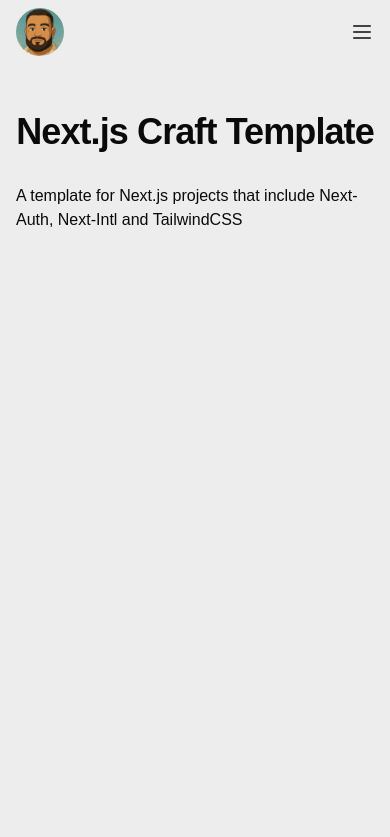
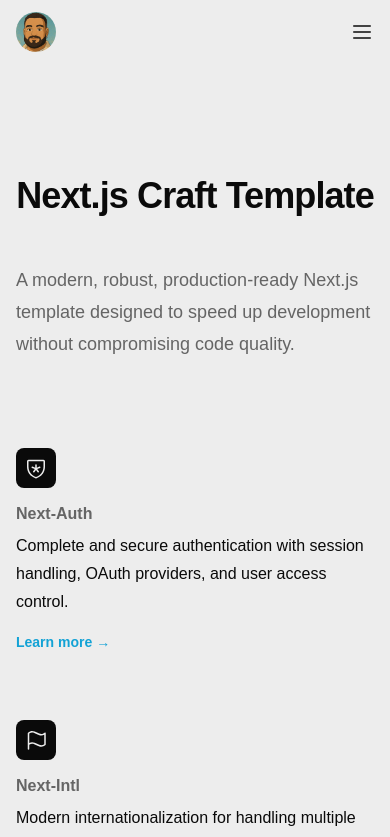
Before and after one commit to William-Louis-Louisy/nextjs-craft-template, a Next.js app: page /en in a window 390 px wide. Shown: the top 837 px of the page. Built offline with nearby package versions, Linux system fonts and the light colour scheme; no server answers.

Commit message:
homepage updated

```diff
--- a/src/app/[locale]/layout.tsx
+++ b/src/app/[locale]/layout.tsx
@@ -1,14 +1,14 @@
-import "@/app/globals.css";
-import type { Metadata } from "next";
-import { notFound } from "next/navigation";
-import { routing } from "../../i18n/routing";
-import { hasLocale } from "next-intl";
-import Providers from "../providers";
+import '@/app/globals.css';
+import type { Metadata } from 'next';
+import Providers from '../providers';
+import { hasLocale } from 'next-intl';
+import { notFound } from 'next/navigation';
+import { routing } from '../../i18n/routing';
+import MainShell from '@/components/commons/MainShell';
 
 export const metadata: Metadata = {
-  title: "Next.js Craft Template",
-  description:
-    "A template for Next.js projects that include Next-Auth, Next-Intl and TailwindCSS",
+  title: 'Next.js Craft Template',
+  description: 'A template for Next.js projects that include Next-Auth, Next-Intl and TailwindCSS',
 };
 
 export default async function LocaleLayout({
@@ -33,9 +33,9 @@
 
   return (
     <html lang={locale} suppressHydrationWarning>
-      <body>
+      <body className={`antialiased`}>
         <Providers locale={locale} messages={messages}>
-          {children}
+          <MainShell>{children}</MainShell>
         </Providers>
       </body>
     </html>
--- a/src/app/[locale]/page.tsx
+++ b/src/app/[locale]/page.tsx
@@ -1,12 +1,73 @@
-import MaxWidthWrapper from "@/components/commons/MaxWidthWrapper";
-import { useTranslations } from "next-intl";
+import { useTranslations, useLocale } from 'next-intl';
+import MaxWidthWrapper from '@/components/commons/MaxWidthWrapper';
+import { FileCssIcon, FlagIcon, ShieldStarIcon } from '@phosphor-icons/react/dist/ssr';
+
+const features = [
+  {
+    name: 'Next-Auth',
+    description: {
+      en: 'Complete and secure authentication with session handling, OAuth providers, and user access control.',
+      fr: "Authentification complète et sécurisée avec gestion des sessions, fournisseurs OAuth et contrôle d'accès utilisateur.",
+    },
+    href: 'https://next-auth.js.org/',
+    icon: ShieldStarIcon,
+  },
+  {
+    name: 'Next-Intl',
+    description: {
+      en: 'Modern internationalization for handling multiple languages, locale formats, and translated content.',
+      fr: 'Internationalisation moderne pour gérer plusieurs langues, formats de locale et contenu traduit.',
+    },
+    href: 'https://next-intl.dev/',
+    icon: FlagIcon,
+  },
+  {
+    name: 'TailwindCSS',
+    description: {
+      en: 'Utility-first CSS framework to build modern, consistent, and responsive interfaces quickly.',
+      fr: 'Framework CSS utility-first pour créer rapidement des interfaces modernes, cohérentes et responsives.',
+    },
+    href: 'https://tailwindcss.com/',
+    icon: FileCssIcon,
+  },
+];
 
 export default function HomePage() {
-  const t = useTranslations("HomePage");
+  const locale = useLocale();
+  const t = useTranslations('HomePage');
+
   return (
-    <MaxWidthWrapper className="flex flex-col items-center gap-8 mt-16 py-12">
-      <h1>{t("title")}</h1>
-      <p>{t("description")}</p>
+    <MaxWidthWrapper className="mt-16 flex flex-col items-center gap-6 py-12">
+      <h2>{t('title')}</h2>
+      <p className="text-foreground/60 mt-6 text-lg/8">{t('description')}</p>
+
+      <div className="mx-auto mt-16 max-w-2xl sm:mt-20 lg:mt-24 lg:max-w-none">
+        <dl className="grid max-w-xl grid-cols-1 gap-x-8 gap-y-16 lg:max-w-none lg:grid-cols-3">
+          {features.map((feature) => (
+            <div key={feature.name} className="flex flex-col">
+              <dt className="text-foreground/60 text-base/7 font-semibold">
+                <div className="bg-foreground mb-3 flex size-10 items-center justify-center rounded-lg">
+                  <feature.icon aria-hidden="true" className="text-background size-6" />
+                </div>
+                {feature.name}
+              </dt>
+              <dd className="text-foreground mt-1 flex flex-auto flex-col text-base/7">
+                <p className="flex-auto">{feature.description[locale as 'en' | 'fr']}</p>
+                <p className="mt-3">
+                  <a
+                    target="_blank"
+                    href={feature.href}
+                    rel="noopener noreferrer"
+                    className="text-accent text-sm/6 font-semibold"
+                  >
+                    {t('learnMore')} <span aria-hidden="true">→</span>
+                  </a>
+                </p>
+              </dd>
+            </div>
+          ))}
+        </dl>
+      </div>
     </MaxWidthWrapper>
   );
 }
--- a/src/app/globals.css
+++ b/src/app/globals.css
@@ -1,8 +1,9 @@
-@import "tailwindcss";
+@import 'tailwindcss';
 
 @theme {
   --color-background: var(--background);
   --color-foreground: var(--foreground);
+  --color-accent: var(--accent);
   --color-alternative: var(--alternative);
   --color-element: var(--element);
   --color-moon: var(--moon);
@@ -14,13 +15,14 @@
 :root {
   --background: oklch(94.61% 0 0);
   --foreground: oklch(14.48% 0 0);
+  --accent: oklch(66.9% 0.13 230);
   --alternative: oklch(34.48% 0 0);
   --element: oklch(84.52% 0 0);
   --header-h: 4rem;
   --page-min-h: calc(100dvh - var(--header-h));
 }
 
-html[data-theme="dark"] {
+html[data-theme='dark'] {
   --background: oklch(14.48% 0 0);
   --foreground: oklch(94.61% 0 0);
   --alternative: oklch(74.61% 0 0);
@@ -29,7 +31,7 @@
   color-scheme: dark;
 }
 
-html[data-theme="light"] {
+html[data-theme='light'] {
   --background: oklch(94.61% 0 0);
   --foreground: oklch(14.48% 0 0);
   --alternative: oklch(34.48% 0 0);
@@ -62,6 +64,6 @@
   text-decoration: none;
 }
 
-h1 {
-  @apply text-4xl font-bold tracking-tight sm:text-6xl;
+h2 {
+  @apply text-foreground text-4xl font-semibold tracking-tight text-pretty sm:text-5xl;
 }
--- a/src/components/commons/Logo.tsx
+++ b/src/components/commons/Logo.tsx
@@ -1,14 +1,13 @@
-import { Link } from "@/i18n/navigation";
-import Image from "next/image";
-import React from "react";
+import Image from 'next/image';
+import { Link } from '@/i18n/navigation';
 
 export default function Logo() {
   return (
-    <Link href={"/"} className="inline-flex items-center gap-4">
-      <div className="relative size-12 rounded-full overflow-hidden">
-        <Image src="/bakerscript.png" alt="logo" fill />
+    <Link href={'/'} className="inline-flex items-center gap-4">
+      <div className="relative size-10 overflow-hidden rounded-full">
+        <Image src="/bakerscript.png" alt="logo" fill sizes="(max-width: 768px) 100vw, 50vw" />
       </div>
-      <span className="text-2xl font-black hidden md:inline">BakerScript</span>
+      <span className="hidden text-xl font-black md:inline">BakerScript</span>
     </Link>
   );
 }
--- /dev/null
+++ b/src/components/commons/MainShell.tsx
@@ -0,0 +1,22 @@
+'use client';
+
+import { useSelectedLayoutSegments } from 'next/navigation';
+import Footer from '../navigation/Footer';
+
+export default function MainShell({ children }: { children: React.ReactNode }) {
+  const segments = useSelectedLayoutSegments();
+  const isHome = segments.length === 0;
+  const hideFooter = segments[0] === 'admin';
+
+  return (
+    <div className={`flex min-h-dvh flex-col ${isHome ? '' : 'pt-16'}`}>
+      <main className="flex-1">{children}</main>
+
+      {!hideFooter && (
+        <div className={isHome ? 'snap-start' : ''}>
+          <Footer />
+        </div>
+      )}
+    </div>
+  );
+}
--- a/src/components/commons/ThemeToggle.tsx
+++ b/src/components/commons/ThemeToggle.tsx
@@ -1,36 +1,27 @@
-"use client";
+'use client';
 
-import { useTheme } from "next-themes";
-import { useEffect, useState } from "react";
-import { Moon, Sun } from "@phosphor-icons/react";
-import { useTranslations } from "next-intl";
+import { useTheme } from 'next-themes';
+import { useTranslations } from 'next-intl';
+import { MoonIcon, SunIcon } from '@phosphor-icons/react';
 
 export default function ThemeToggle() {
-  const t = useTranslations("ThemeToggle");
+  const t = useTranslations('ThemeToggle');
   const { setTheme, resolvedTheme } = useTheme();
-  const [mounted, setMounted] = useState(false);
-
-  // When mounted on client, now we can show the UI
-  useEffect(() => setMounted(true), []);
-
-  if (!mounted) return null;
 
   const toggleTheme = () => {
-    setTheme(resolvedTheme === "light" ? "dark" : "light");
+    setTheme(resolvedTheme === 'dark' ? 'light' : 'dark');
   };
 
   return (
     <button
-      className="cursor-pointer bg-element rounded-full p-2"
+      type="button"
+      className="bg-element relative inline-flex size-10 cursor-pointer items-center justify-center rounded-full p-2"
       onClick={toggleTheme}
-      aria-label={t("label")}
-      title={resolvedTheme === "dark" ? t("light") : t("dark")}
+      aria-label={t('label')}
+      title={t('label')}
     >
-      {resolvedTheme === "dark" ? (
-        <Sun size={20} weight="bold" />
-      ) : (
-        <Moon size={20} weight="bold" />
-      )}
+      <SunIcon size={20} weight="bold" className="hidden dark:block" aria-hidden="true" />
+      <MoonIcon size={20} weight="bold" className="block dark:hidden" aria-hidden="true" />
     </button>
   );
 }
--- /dev/null
+++ b/src/hooks/useIsMobile.ts
@@ -0,0 +1,21 @@
+import { useEffect, useState } from 'react';
+
+export function useIsMobile(breakpoint: number = 1440) {
+  const [isMobile, setIsMobile] = useState(false);
+
+  useEffect(() => {
+    const checkIsMobile = () => {
+      setIsMobile(window.innerWidth < breakpoint);
+    };
+
+    checkIsMobile();
+
+    window.addEventListener('resize', checkIsMobile);
+
+    return () => {
+      window.removeEventListener('resize', checkIsMobile);
+    };
+  }, [breakpoint]);
+
+  return isMobile;
+}
--- a/src/messages/en.json
+++ b/src/messages/en.json
@@ -5,7 +5,8 @@
   },
   "HomePage": {
     "title": "Next.js Craft Template",
-    "description": "A template for Next.js projects that include Next-Auth, Next-Intl and TailwindCSS"
+    "description": "A modern, robust, production-ready Next.js template designed to speed up development without compromising code quality.",
+    "learnMore": "Learn more"
   },
   "Header": {
     "hello": "Hello",
@@ -15,8 +16,8 @@
     "openMainMenu": "Open main menu"
   },
   "LocaleSwitch": {
-    "label": "Change language",
-    "locale": "{locale, select, fr {🇫🇷} en {🇺🇸} other {Unknown}}"
+    "label": "Changer de langue",
+    "locale": "{locale, select, fr {français} en {english} es {español} zh {中文} ja {日本語} ko {한국어} other {Unknown}}"
   },
   "ThemeToggle": {
     "label": "Toggle theme",
--- a/src/messages/fr.json
+++ b/src/messages/fr.json
@@ -5,7 +5,8 @@
   },
   "HomePage": {
     "title": "Next.js Craft Template",
-    "description": "Un template pour les projets Next.js qui incluent Next-Auth, Next-Intl et TailwindCSS."
+    "description": "Un template Next.js moderne, robuste et prêt pour la production, conçu pour accélérer le développement sans compromettre la qualité du code.",
+    "learnMore": "En savoir plus"
   },
   "Header": {
     "hello": "Bonjour",
@@ -15,8 +16,8 @@
     "openMainMenu": "Ouvrir le menu principal"
   },
   "LocaleSwitch": {
-    "label": "Changer la langue",
-    "locale": "{locale, select, fr {🇫🇷} en {🇺🇸} other {Inconnu}}"
+    "label": "Change language",
+    "locale": "{locale, select, fr {français} en {english} es {español} zh {中文} ja {日本語} ko {한국어} other {Unknown}}"
   },
   "ThemeToggle": {
     "label": "Changer le thème",
```
Also changed, not shown: src/app/providers.tsx (+7 -15 lines), src/components/commons/LocaleSwitch.tsx (+41 -51 lines), src/components/navigation/Header.tsx (+13 -13 lines).
